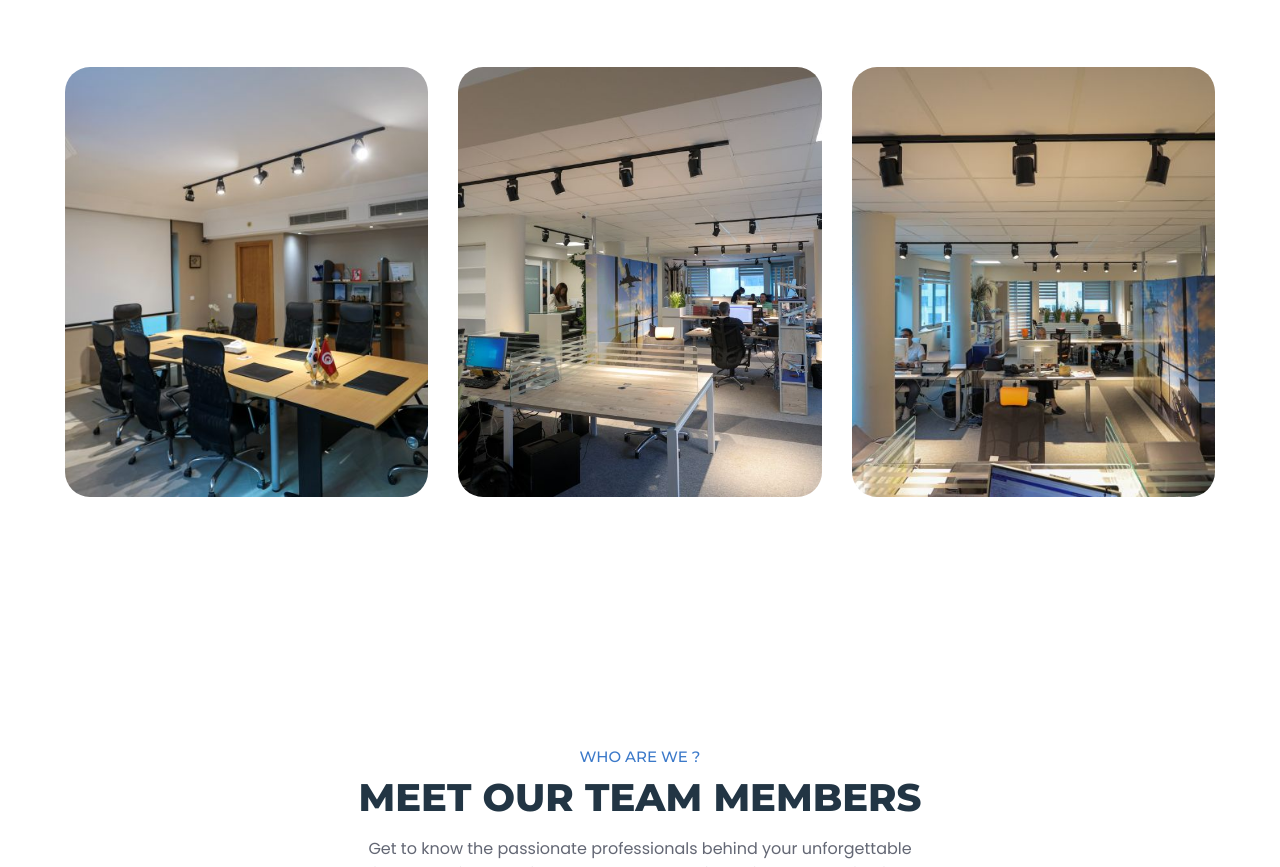
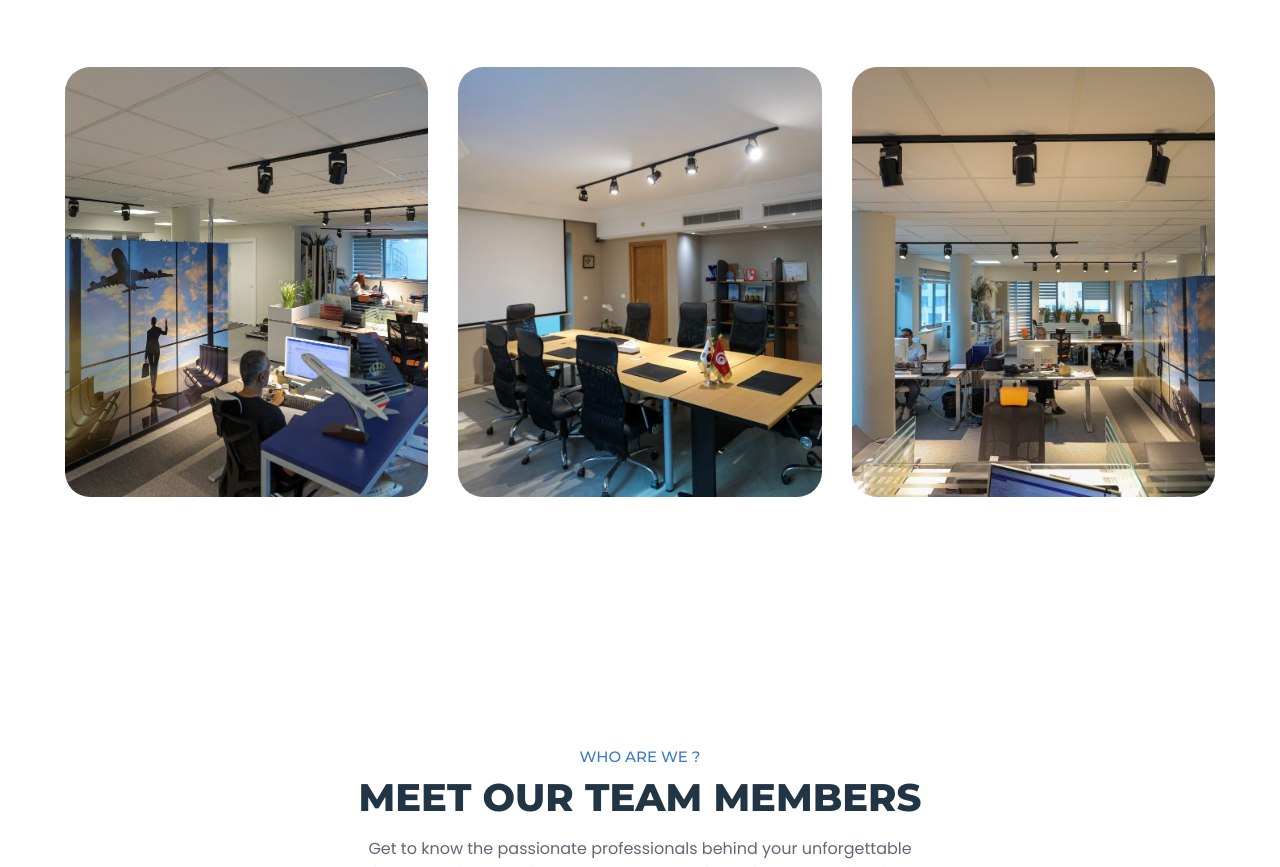
Before and after one commit to linksprod/Atlantis_landing, a website: page index.html in a window 1280 px wide. Shown: the part 1117-1984 px from the top of the page. Drawn offline with nearby package versions, Linux system fonts and the light colour scheme.

Commit message:
office pic changed

```diff
--- a/index.html
+++ b/index.html
@@ -188,7 +188,7 @@
             <li>
               <div class="popular-card">
                 <figure class="card-img">
-                  <img src="/images/bureau5.jpg" alt="Atlantis Voyages Office 1" loading="lazy">
+                  <img src="/images/bureau8.jpg" alt="Atlantis Voyages Office 1" loading="lazy">
                 </figure>
               </div>
             </li>
@@ -197,7 +197,7 @@
               <div class="popular-card">
 
                 <figure class="card-img">
-                  <img src="/images/bureau6.jpg" alt="Atlantis Voyages Office 2" loading="lazy">
+                  <img src="/images/bureau5.jpg" alt="Atlantis Voyages Office 2" loading="lazy">
                 </figure>
               </div>
             </li>
```
Also changed, not shown: public/images/bureau6.jpg (deleted), public/images/bureau8.jpg (added).
